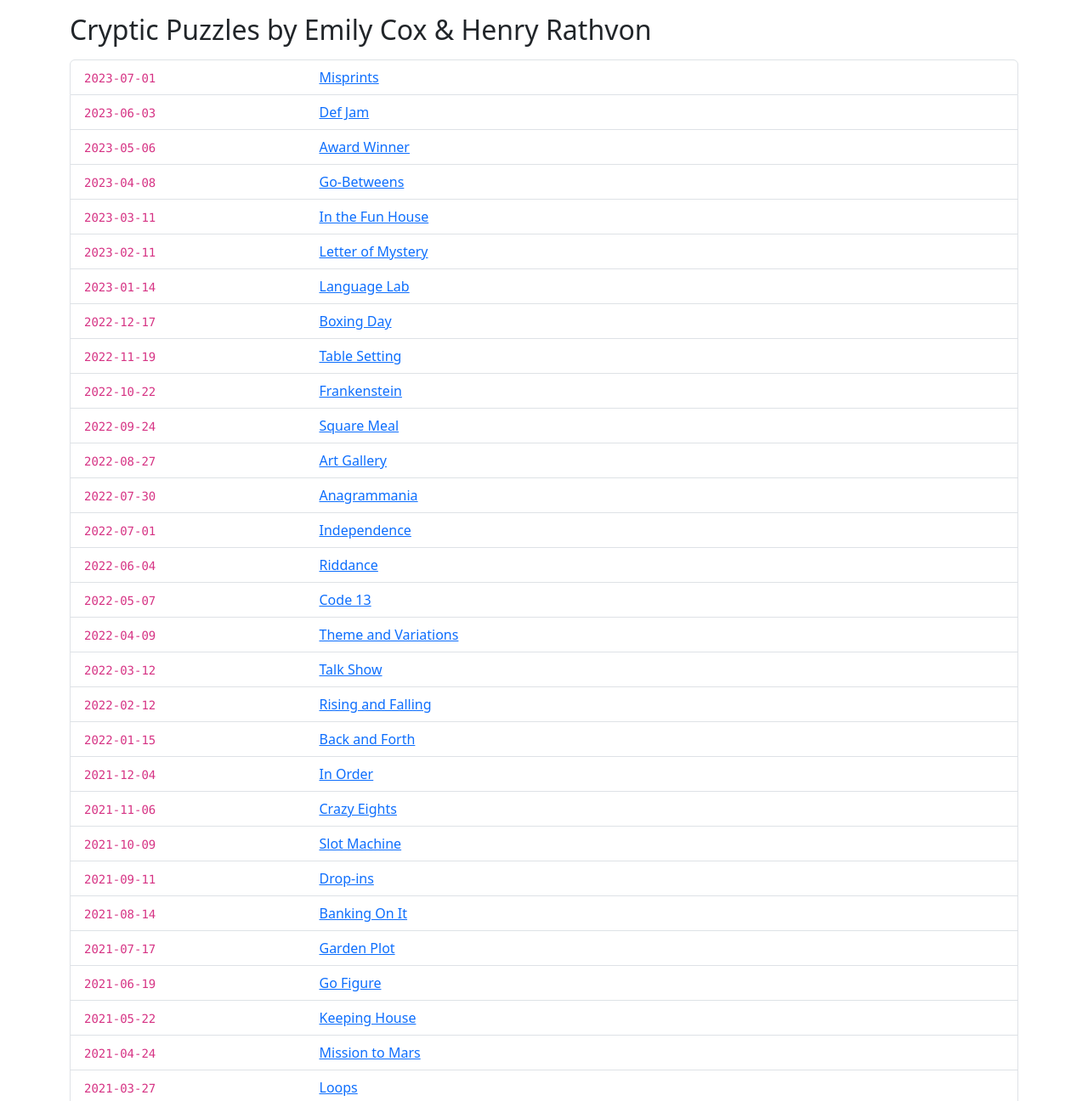
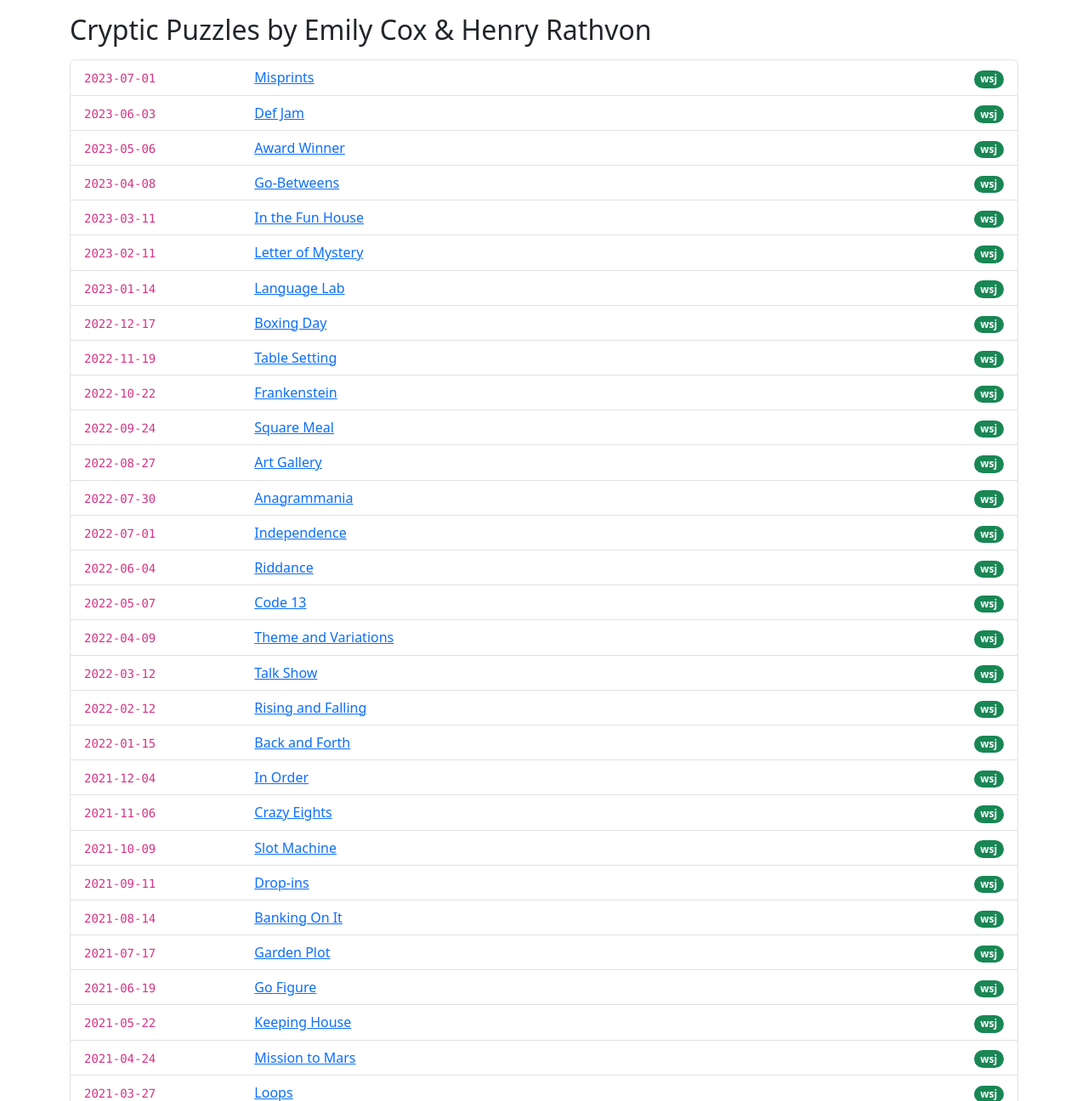
Before and after one commit to lukwam/coxrathvon, a Flask app: page / in a window 1280 px wide. Shown: the part 56-1352 px from the top of the page at 85% size. Run offline with Flask 2, Linux system fonts and the light colour scheme.

Commit message:
Updated layout.

```diff
--- a/app/templates/index.html
+++ b/app/templates/index.html
@@ -8,14 +8,26 @@
     <div class="row">
 
       <!-- Puzzle Date -->
-      <div class="col col-sm-3 text-nowrap">
+      <div class="col col-sm-2 justify-content-start text-nowrap me-3">
         <code>{{ puzzle.date }}</code>
       </div>
 
       <!-- Puzzle Title -->
-      <div class="col col-sm-9">
+      <div class="col d-flex justify-content-start">
         <a href="/puzzles/{{ puzzle.id }}">{{ puzzle.title }}</a>
       </div>
+
+      <!-- Puzzle Publication -->
+      <div class="col d-flex justify-content-end">
+        <div>
+        {% if puzzle.publication == "atlantic" %}
+        <span class="badge rounded-pill bg-primary">{{ puzzle.publication }}</span>
+        {% else %}
+        <span class="badge rounded-pill bg-success">{{ puzzle.publication }}</span>
+        {% endif %}
+        </div>
+      </div>
+
 
     </div>
 
--- a/app/templates/theme.html
+++ b/app/templates/theme.html
@@ -10,7 +10,7 @@
 
 </head>
 
-<body onload="">
+<body class="" onload="" style="">
   <!-- NavBar -->
   <nav class="navbar bg-primary mb-3" data-bs-theme="dark">
     <div class="container-fluid">
```
Also changed, not shown: app/templates/puzzle.html (+6 -4 lines).
